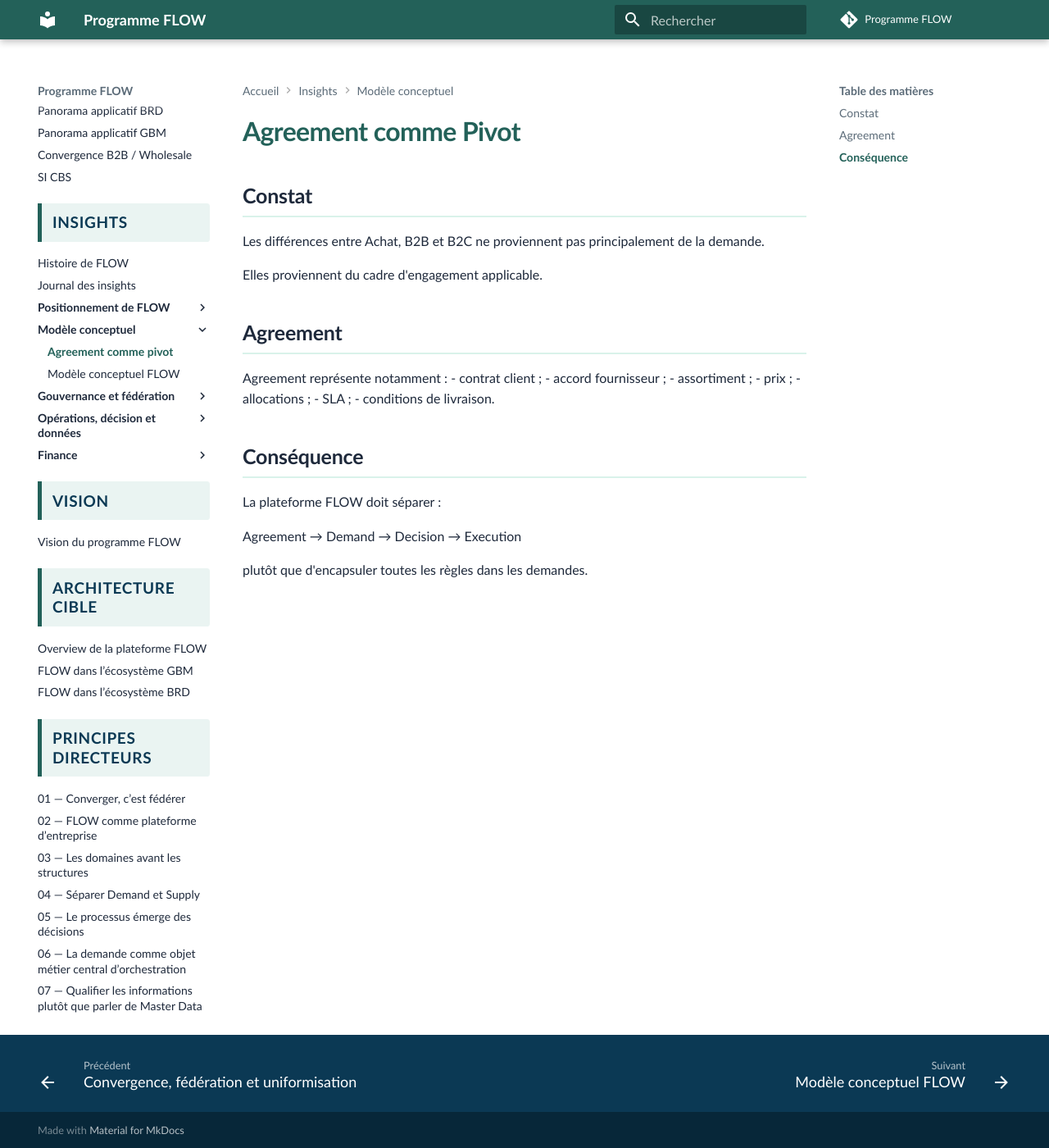
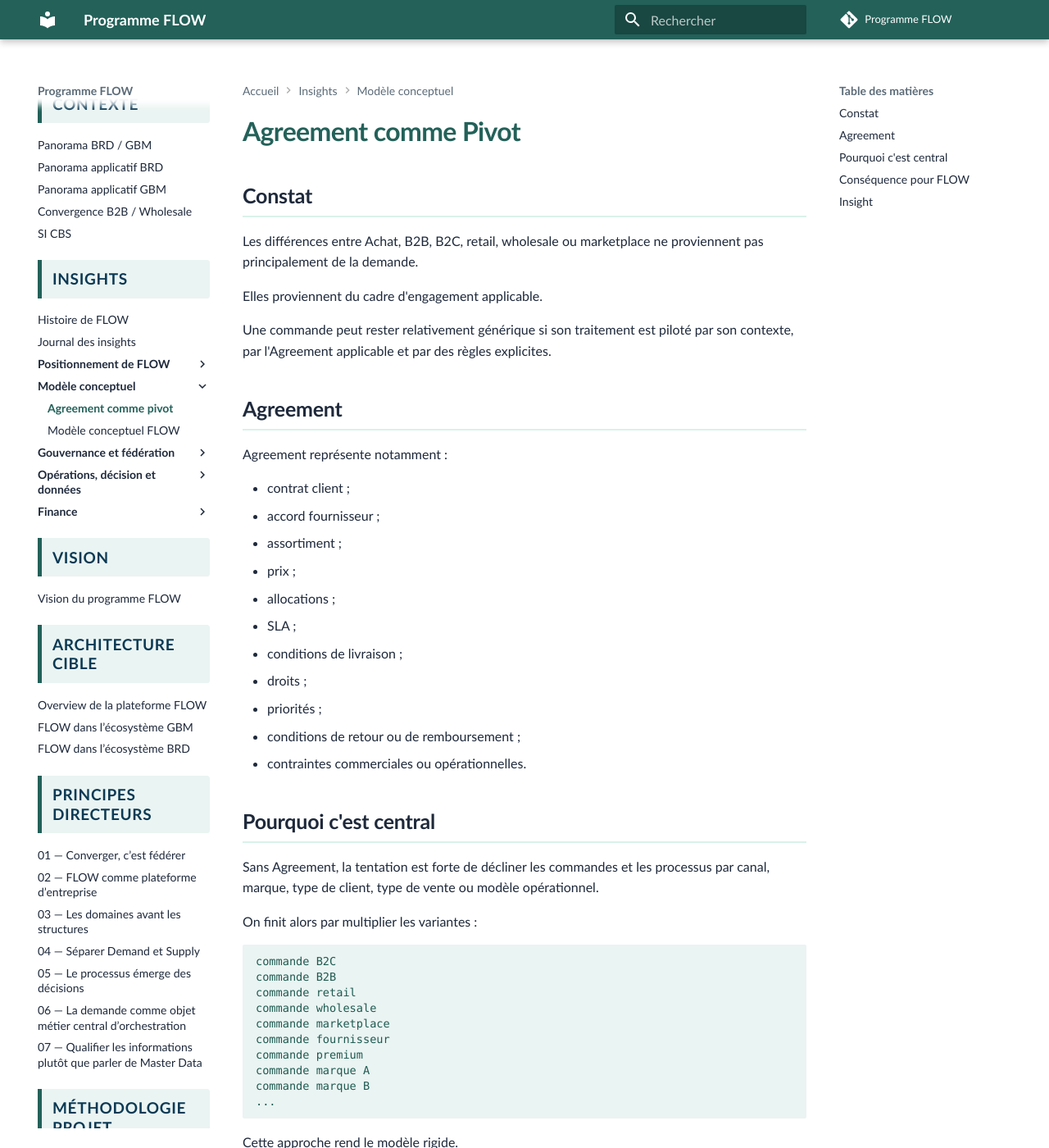
Before and after one commit to laurent-sintes/FLOW-Program, an MkDocs documentation site: the page built from docs/insights/agreement-comme-pivot.md, in a window 1280 px wide and 1400 px high. Shown: the whole window at 82% size. Built offline with MkDocs 1.6.1 and Material for MkDocs 9.7.7, drawn with Linux system fonts in a browser that asks for light colours; comment, search, counter and statistics services are not loaded; some of the changed text lies outside the part shown.

Commit message:
Expand Agreement insight with rules-driven order treatment

````diff
--- a/docs/insights/agreement-comme-pivot.md
+++ b/docs/insights/agreement-comme-pivot.md
@@ -2,25 +2,92 @@
 
 ## Constat
 
-Les différences entre Achat, B2B et B2C ne proviennent pas principalement de la demande.
+Les différences entre Achat, B2B, B2C, retail, wholesale ou marketplace ne proviennent pas principalement de la demande.
 
 Elles proviennent du cadre d'engagement applicable.
+
+Une commande peut rester relativement générique si son traitement est piloté par son contexte, par l'Agreement applicable et par des règles explicites.
 
 ## Agreement
 
 Agreement représente notamment :
+
 - contrat client ;
 - accord fournisseur ;
 - assortiment ;
 - prix ;
 - allocations ;
 - SLA ;
-- conditions de livraison.
+- conditions de livraison ;
+- droits ;
+- priorités ;
+- conditions de retour ou de remboursement ;
+- contraintes commerciales ou opérationnelles.
 
-## Conséquence
+## Pourquoi c'est central
+
+Sans Agreement, la tentation est forte de décliner les commandes et les processus par canal, marque, type de client, type de vente ou modèle opérationnel.
+
+On finit alors par multiplier les variantes :
+
+```text
+commande B2C
+commande B2B
+commande retail
+commande wholesale
+commande marketplace
+commande fournisseur
+commande premium
+commande marque A
+commande marque B
+...
+```
+
+Cette approche rend le modèle rigide.
+
+Chaque variation de règle devient une variation de processus.
+
+Agreement propose une autre lecture.
+
+Les commandes peuvent rester plus génériques si les différences de traitement sont portées par :
+
+```text
+contexte de la commande
+    + Agreement applicable
+    + référentiel de règles
+    + moteur de règles
+```
+
+Le traitement devient alors dynamique.
+
+La commande n'a pas besoin d'embarquer toutes les variantes de processus.
+
+Elle peut être instruite selon les règles et conditions applicables à son contexte.
+
+## Conséquence pour FLOW
 
 La plateforme FLOW doit séparer :
 
-Agreement → Demand → Decision → Execution
+```text
+Agreement
+    ↓
+Demand
+    ↓
+Decision
+    ↓
+Execution
+```
 
-plutôt que d'encapsuler toutes les règles dans les demandes.
+plutôt que d'encapsuler toutes les règles dans les demandes ou de spécialiser excessivement les commandes.
+
+Agreement devient le lieu conceptuel où l'on rattache les conditions de traitement.
+
+Les règles peuvent ensuite être externalisées dans un référentiel ou un moteur de règles, afin de piloter dynamiquement les variations.
+
+## Insight
+
+La valeur d'Agreement n'est pas seulement de représenter un contrat ou un accord commercial.
+
+Sa valeur est de réduire la prolifération des processus et objets spécialisés.
+
+FLOW peut alors traiter des commandes plus génériques, tout en adaptant leur comportement selon le contexte et les règles applicables.
````
